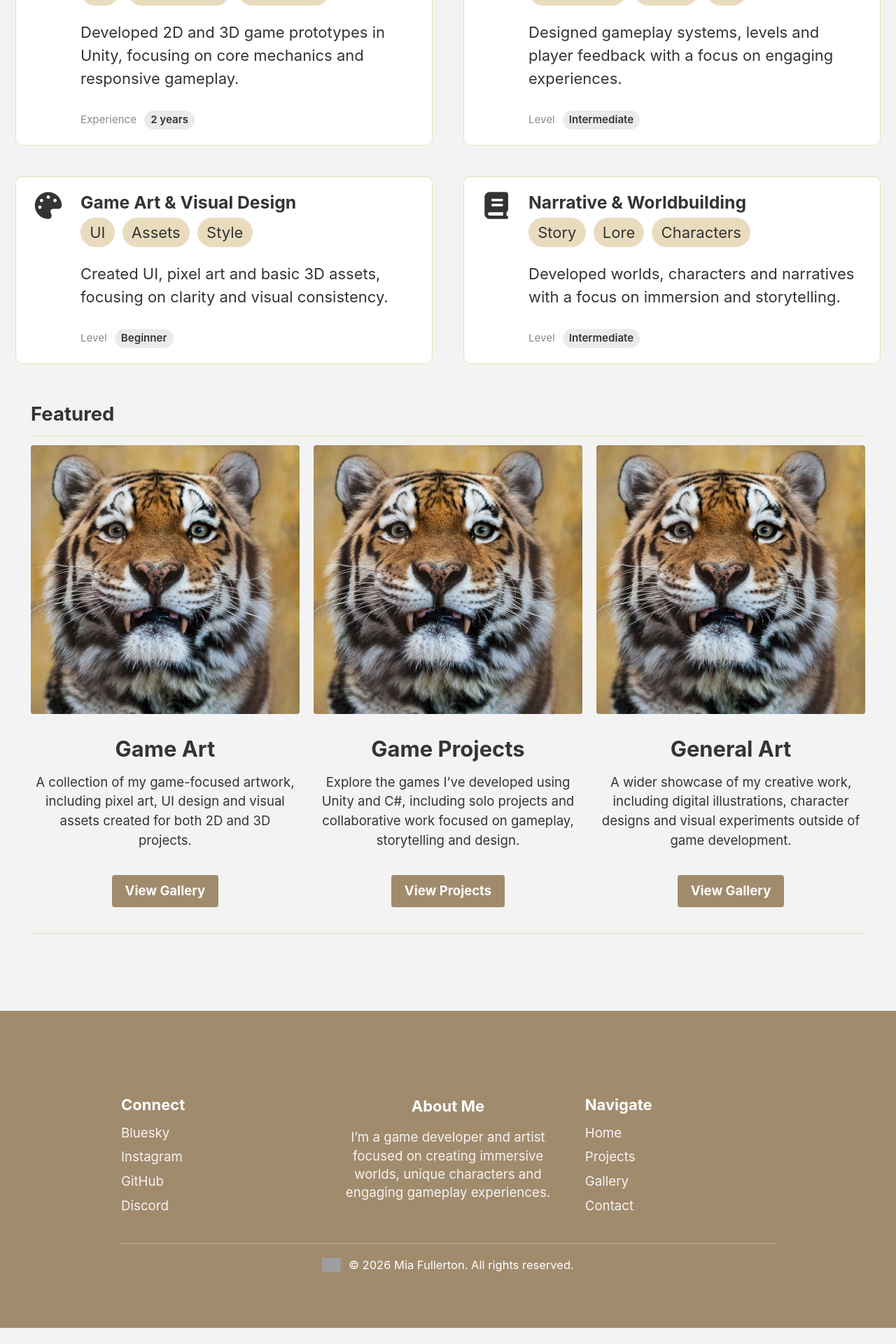
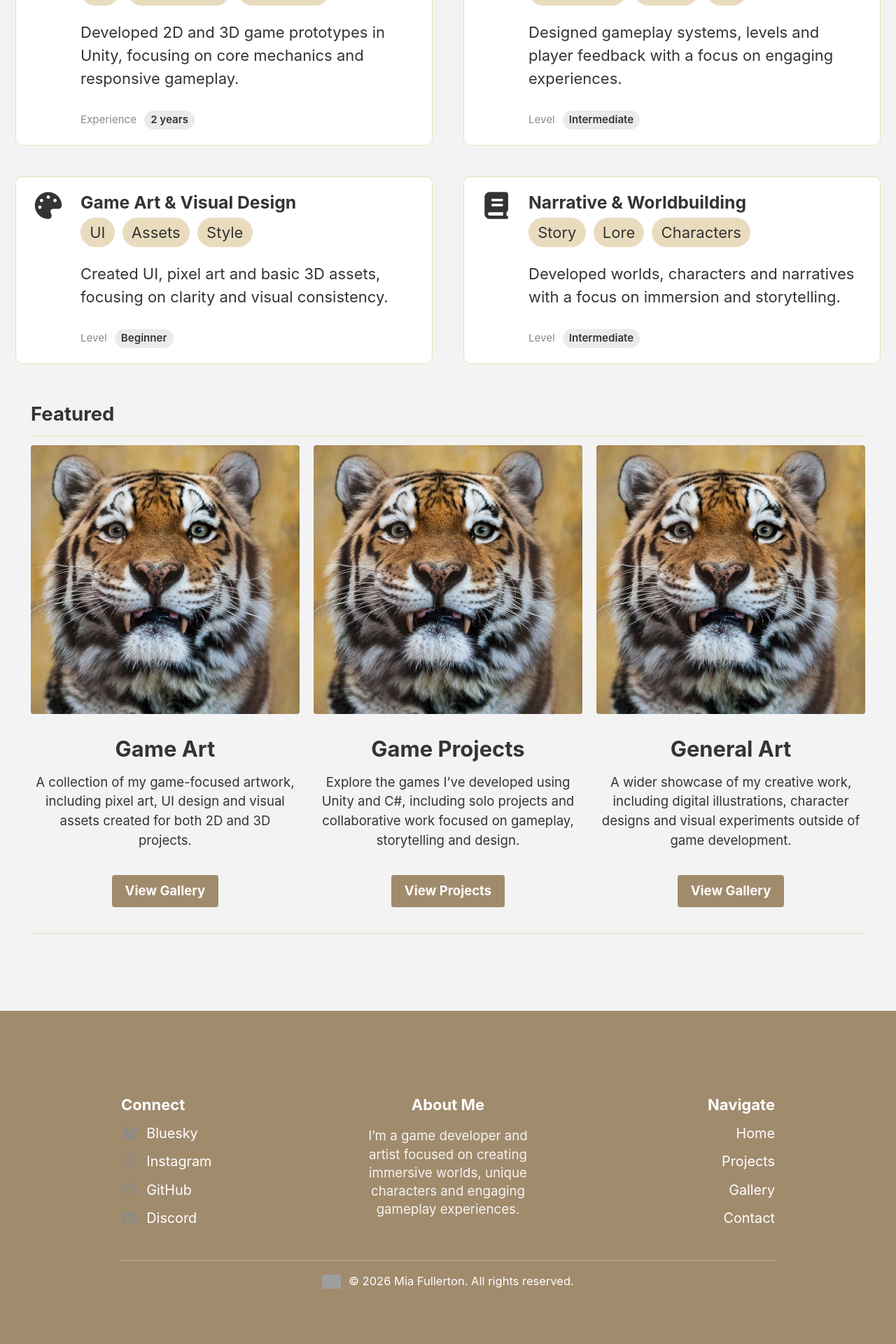
Before and after one commit to Griffsirr/Griffsirr.github.io, a Jekyll site: the page built from _pages/index.md, in a window 1280 px wide. Shown: the part 1720-3640 px from the top of the page at 70% size. Built offline with Jekyll 4.4.1, drawn with Linux system fonts in a browser that asks for light colours; before the commit the page ends 3617 px from its top, so only the background shows below that; grey boxes are pictures that could not be loaded.

Commit message:
Update footer.html

```diff
--- a/_includes/footer.html
+++ b/_includes/footer.html
@@ -2,12 +2,21 @@
 
   <div class="footer-grid">
 
-    <div class="footer-section">
+    <div class="footer-section footer-left">
       <h3>Connect</h3>
-      <a href="https://bsky.app" target="_blank">Bluesky</a>
-      <a href="https://instagram.com" target="_blank">Instagram</a>
-      <a href="https://github.com" target="_blank">GitHub</a>
-      <a href="https://discord.com" target="_blank">Discord</a>
+
+      <a href="https://bsky.app/profile/sirrgriff.bsky.social" target="_blank" class="footer-link">
+        <i class="fab fa-bluesky"></i> Bluesky
+      </a>
+      <a href="https://instagram.com/Sirr_Griff" target="_blank" class="footer-link">
+        <i class="fab fa-instagram"></i> Instagram
+      </a>
+      <a href="https://github.com/Griffsirr" target="_blank" class="footer-link">
+        <i class="fab fa-github"></i> GitHub
+      </a>
+      <a href="https://discordapp.com/users/545713738502635523" target="_blank" class="footer-link">
+        <i class="fab fa-discord"></i> Discord
+      </a>
     </div>
 
     <div class="footer-section footer-center">
@@ -18,12 +27,13 @@
       </p>
     </div>
 
-    <div class="footer-section">
+    <div class="footer-section footer-right">
       <h3>Navigate</h3>
-      <a href="/home-page/">Home</a>
-      <a href="/projects-page/">Projects</a>
-      <a href="/gallery-page/">Gallery</a>
-      <a href="/contact-page/">Contact</a>
+
+      <a href="/home-page/" class="footer-link">Home</a>
+      <a href="/projects-page/" class="footer-link">Projects</a>
+      <a href="/gallery-page/" class="footer-link">Gallery</a>
+      <a href="/contact-page/" class="footer-link">Contact</a>
     </div>
 
   </div>
@@ -39,23 +49,31 @@
 .custom-footer {
   max-width: 1000px;
   margin: 2rem auto 0 auto;
-  padding: 1.5rem 1.5rem;
+  padding: 1.5rem;
 
   background: #a18b6d;
   color: #ffffff;
   border-radius: 10px;
 }
 
-/* GRID */
 .footer-grid {
   display: grid;
-  grid-template-columns: 1fr 1.2fr 1fr;
-  gap: 1.5rem;
-  align-items: center;
+  grid-template-columns: 1fr 1fr 1fr;
+  align-items: start;
+}
+
+.footer-left {
+  text-align: left;
 }
 
 .footer-center {
   text-align: center;
+  max-width: 260px;
+  margin: 0 auto;
+}
+
+.footer-right {
+  text-align: right;
 }
 
 .footer-section h3 {
@@ -69,19 +87,35 @@
   opacity: 0.9;
 }
 
-.footer-section a {
+.footer-link {
   display: block;
+  color: inherit;
   text-decoration: none;
-  color: #ffffff;
-  font-size: 0.85rem;
-  margin-bottom: 0.3rem;
-  opacity: 0.9;
-  transition: opacity 0.2s ease;
+  font-size: 0.9rem;
+  margin-bottom: 0.4rem;
+  position: relative;
+  transition: color 0.2s;
 }
 
-.footer-section a:hover {
-  opacity: 1;
-  text-decoration: underline;
+.footer-link i {
+  margin-right: 6px;
+}
+
+.footer-link:hover {
+  color: #000;
+}
+
+.footer-link::after {
+  content: '';
+  display: block;
+  height: 2px;
+  width: 0;
+  background: #000;
+  transition: width 0.3s;
+}
+
+.footer-link:hover::after {
+  width: 100%;
 }
 
 .footer-bottom {
```
